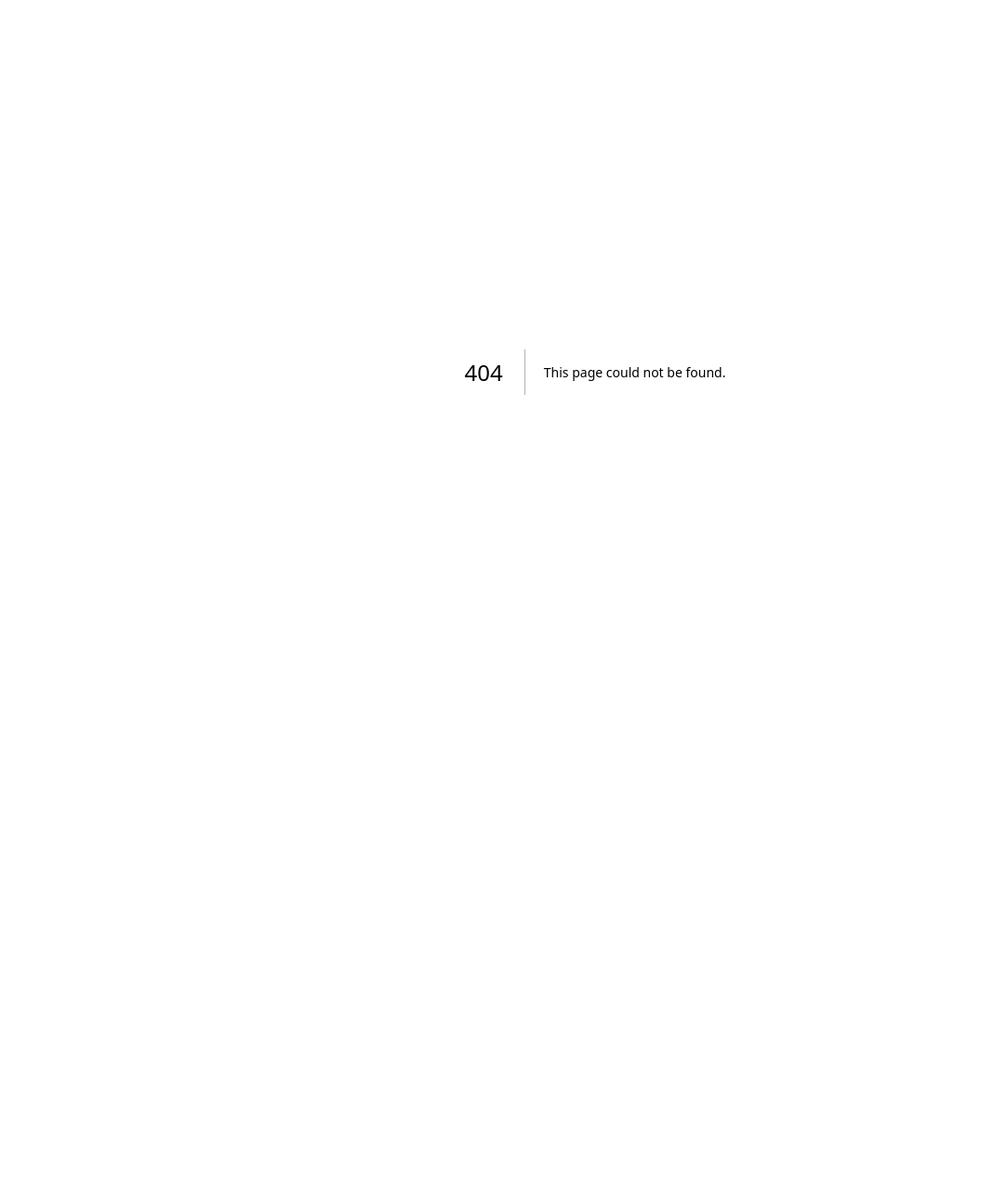
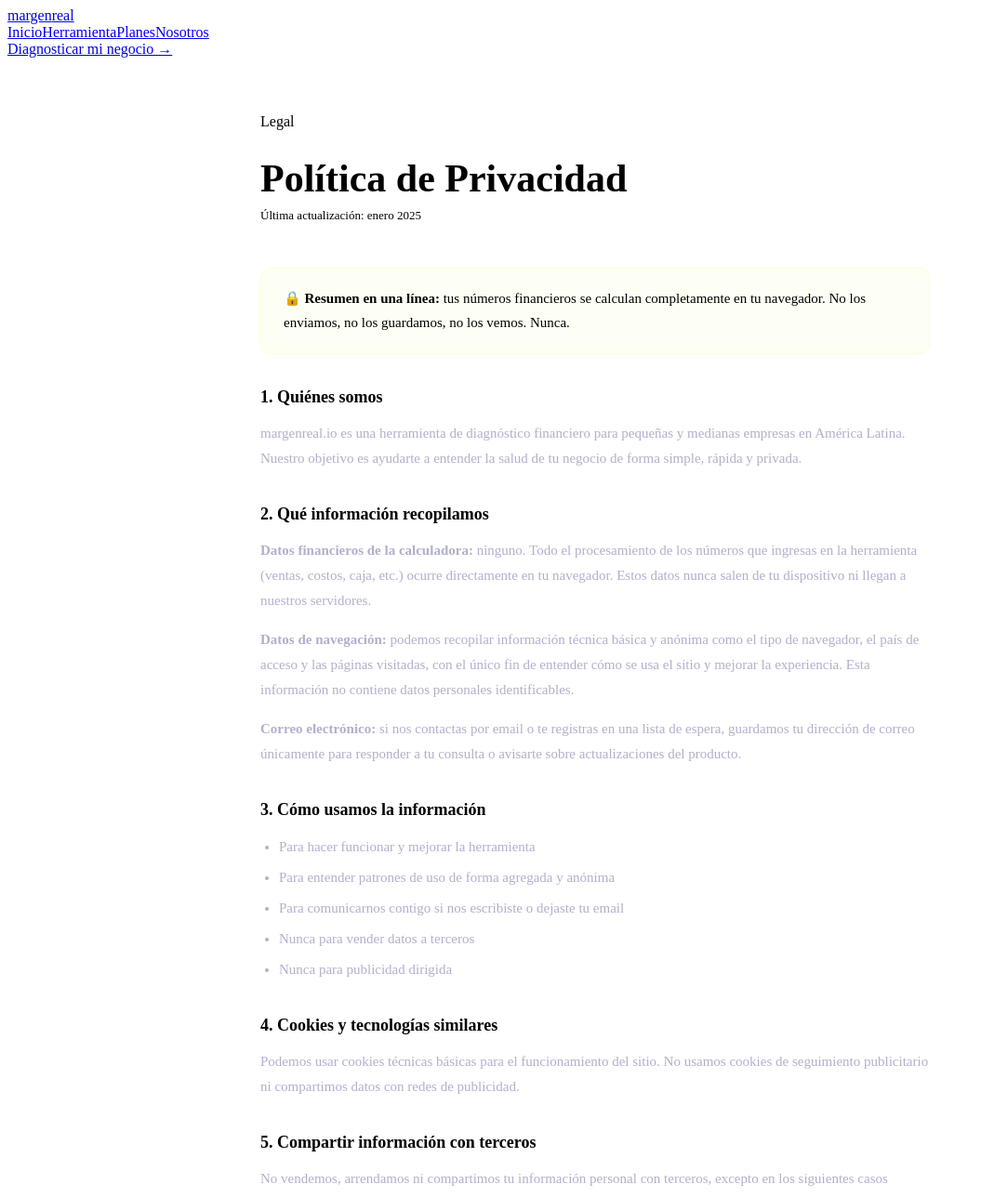
Before and after one commit to mapache2k/margenreal, a Next.js app: page /privacy in a window 1280 px wide. Before the commit this address had no page. Shown: the top 1288 px of the page at 93% size, without its empty margins (0-1055 px from the left). Before the commit the page ends 800 px from the top, so only its background shows below. Built offline with nearby package versions, Linux system fonts and the light colour scheme.

Commit message:
Create privacy.tsx

```diff
--- /dev/null
+++ b/pages/privacy.tsx
@@ -0,0 +1,255 @@
+// pages/privacy.tsx
+import Head from "next/head";
+import React from "react";
+
+export default function PrivacyPage(): JSX.Element {
+  return (
+    <>
+      <Head>
+        <title>Privacidad — margenreal</title>
+        <link rel="preconnect" href="https://fonts.googleapis.com" />
+        <link
+          href="https://fonts.googleapis.com/css2?family=Syne:wght@600;700;800&family=Epilogue:wght@400;500;600&display=swap"
+          rel="stylesheet"
+        />
+      </Head>
+
+      <nav>
+        <a className="nav-logo" href="/">
+          margen<span>real</span>
+        </a>
+        <div className="nav-links">
+          <a className="nav-link" href="/">
+            Inicio
+          </a>
+          <a className="nav-link" href="/tool">
+            Herramienta
+          </a>
+          <a className="nav-link" href="/pricing">
+            Planes
+          </a>
+          <a className="nav-link" href="/about">
+            Nosotros
+          </a>
+        </div>
+        <a className="btn nav-cta" href="/tool">
+          Diagnosticar mi negocio →
+        </a>
+      </nav>
+
+      <div className="page-wrap">
+        <div className="legal-wrap">
+          <div className="label">Legal</div>
+          <h1>Política de Privacidad</h1>
+          <div className="legal-date">Última actualización: enero 2025</div>
+
+          <div className="highlight-box">
+            <p>
+              🔒 <strong>Resumen en una línea:</strong> tus números financieros se
+              calculan completamente en tu navegador. No los enviamos, no los
+              guardamos, no los vemos. Nunca.
+            </p>
+          </div>
+
+          <h2>1. Quiénes somos</h2>
+          <p>
+            margenreal.io es una herramienta de diagnóstico financiero para
+            pequeñas y medianas empresas en América Latina. Nuestro objetivo es
+            ayudarte a entender la salud de tu negocio de forma simple, rápida y
+            privada.
+          </p>
+
+          <h2>2. Qué información recopilamos</h2>
+          <p>
+            <strong>Datos financieros de la calculadora:</strong> ninguno. Todo el
+            procesamiento de los números que ingresas en la herramienta (ventas,
+            costos, caja, etc.) ocurre directamente en tu navegador. Estos datos
+            nunca salen de tu dispositivo ni llegan a nuestros servidores.
+          </p>
+          <p>
+            <strong>Datos de navegación:</strong> podemos recopilar información
+            técnica básica y anónima como el tipo de navegador, el país de
+            acceso y las páginas visitadas, con el único fin de entender cómo se
+            usa el sitio y mejorar la experiencia. Esta información no contiene
+            datos personales identificables.
+          </p>
+          <p>
+            <strong>Correo electrónico:</strong> si nos contactas por email o te
+            registras en una lista de espera, guardamos tu dirección de correo
+            únicamente para responder a tu consulta o avisarte sobre
+            actualizaciones del producto.
+          </p>
+
+          <h2>3. Cómo usamos la información</h2>
+          <ul>
+            <li>Para hacer funcionar y mejorar la herramienta</li>
+            <li>Para entender patrones de uso de forma agregada y anónima</li>
+            <li>Para comunicarnos contigo si nos escribiste o dejaste tu email</li>
+            <li>Nunca para vender datos a terceros</li>
+            <li>Nunca para publicidad dirigida</li>
+          </ul>
+
+          <h2>4. Cookies y tecnologías similares</h2>
+          <p>
+            Podemos usar cookies técnicas básicas para el funcionamiento del sitio.
+            No usamos cookies de seguimiento publicitario ni compartimos datos con
+            redes de publicidad.
+          </p>
+
+          <h2>5. Compartir información con terceros</h2>
+          <p>
+            No vendemos, arrendamos ni compartimos tu información personal con
+            terceros, excepto en los siguientes casos limitados:
+          </p>
+          <ul>
+            <li>
+              <strong>Proveedores de infraestructura:</strong> servicios de
+              hosting (como Vercel) que procesan datos técnicos para operar el
+              sitio, bajo sus propias políticas de privacidad.
+            </li>
+            <li>
+              <strong>Obligación legal:</strong> si una autoridad competente nos
+              lo requiere legalmente.
+            </li>
+          </ul>
+
+          <h2>6. Seguridad</h2>
+          <p>
+            Dado que los datos financieros que ingresas nunca salen de tu
+            navegador, el riesgo de exposición es mínimo por diseño. Tomamos
+            medidas razonables para proteger cualquier información que sí
+            procesemos en nuestros sistemas.
+          </p>
+
+          <h2>7. Tus derechos</h2>
+          <p>
+            Tienes derecho a acceder, corregir o eliminar cualquier dato personal
+            que podamos tener sobre ti. Para ejercer estos derechos, contáctanos
+            en{" "}
+            <a href="mailto:contacto@margenreal.io" style={{ color: "var(--accent)" }}>
+              contacto@margenreal.io
+            </a>
+            .
+          </p>
+
+          <h2>8. Menores de edad</h2>
+          <p>
+            Esta herramienta no está dirigida a personas menores de 18 años. No
+            recopilamos intencionalmente información de menores.
+          </p>
+
+          <h2>9. Cambios a esta política</h2>
+          <p>
+            Podemos actualizar esta política ocasionalmente. Si hacemos cambios
+            significativos, lo indicaremos en esta página con una nueva fecha de
+            actualización. Te recomendamos revisarla periódicamente.
+          </p>
+
+          <h2>10. Contacto</h2>
+          <p>
+            Si tienes preguntas sobre esta política de privacidad, escríbenos a{" "}
+            <a href="mailto:contacto@margenreal.io" style={{ color: "var(--accent)" }}>
+              contacto@margenreal.io
+            </a>
+            .
+          </p>
+
+          <hr className="divider" />
+          <p style={{ fontSize: 13, color: "var(--muted2)" }}>
+            Esta política aplica al sitio web margenreal.io y sus subdominios. Al
+            usar la herramienta, aceptas los términos descritos en este documento.
+          </p>
+        </div>
+
+        <footer>
+          <a className="footer-logo" href="/">
+            margen<span>real</span>
+          </a>
+          <div className="footer-links">
+            <a className="footer-link" href="/">
+              Inicio
+            </a>
+            <a className="footer-link" href="/tool">
+              Herramienta
+            </a>
+            <a className="footer-link" href="/terms">
+              Términos
+            </a>
+            <a className="footer-link" href="mailto:contacto@margenreal.io">
+              Contacto
+            </a>
+          </div>
+          <div className="footer-copy">© 2025 margenreal · Hecho en LatAm</div>
+        </footer>
+      </div>
+
+      <style jsx>{`
+        .legal-wrap {
+          max-width: 720px;
+          margin: 0 auto;
+          padding: 60px 40px 80px;
+        }
+        @media (max-width: 640px) {
+          .legal-wrap {
+            padding: 40px 20px 60px;
+          }
+        }
+        .legal-wrap h1 {
+          font-family: var(--font-display);
+          font-size: clamp(28px, 5vw, 42px);
+          font-weight: 800;
+          margin-bottom: 8px;
+        }
+        .legal-date {
+          font-size: 13px;
+          color: var(--muted);
+          margin-bottom: 48px;
+        }
+        .legal-wrap h2 {
+          font-family: var(--font-display);
+          font-size: 18px;
+          font-weight: 700;
+          margin: 36px 0 12px;
+          color: var(--text);
+        }
+        .legal-wrap p {
+          font-size: 15px;
+          color: #b0b0cc;
+          line-height: 1.8;
+          margin-bottom: 14px;
+        }
+        .legal-wrap ul {
+          padding-left: 20px;
+          margin-bottom: 14px;
+        }
+        .legal-wrap ul li {
+          font-size: 15px;
+          color: #b0b0cc;
+          line-height: 1.8;
+          margin-bottom: 6px;
+        }
+        .legal-wrap strong {
+          color: var(--text);
+        }
+        .highlight-box {
+          background: rgba(232, 255, 71, 0.06);
+          border: 1px solid rgba(232, 255, 71, 0.2);
+          border-radius: 12px;
+          padding: 20px 24px;
+          margin: 28px 0;
+        }
+        .highlight-box p {
+          color: var(--text);
+          margin: 0;
+          font-size: 15px;
+          line-height: 1.7;
+        }
+        .divider {
+          border: none;
+          border-top: 1px solid var(--border);
+          margin: 36px 0;
+        }
+      `}</style>
+    </>
+  );
+}
```
